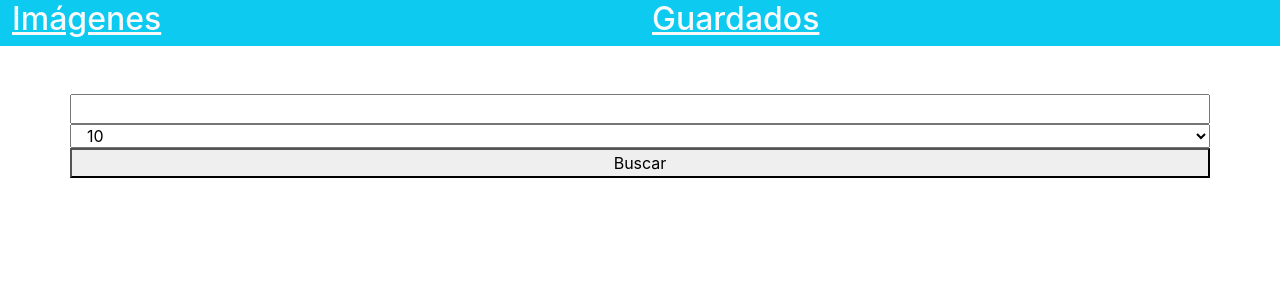
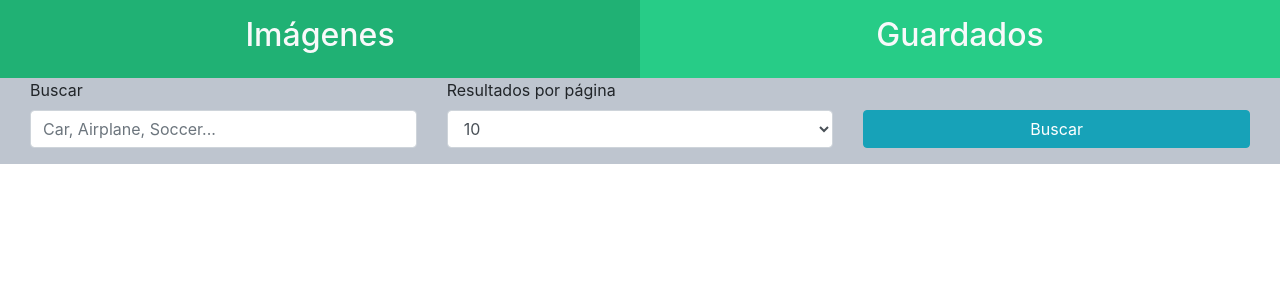
Before and after one commit to casco55/entrevista-wisboo, a React (Create React App) app: page / in a window 1280 px wide. Shown: the top 300 px of the page. Built offline with nearby package versions, Linux system fonts and the light colour scheme.

Commit message:
Controles de carga da imágenes

```diff
--- a/package.json
+++ b/package.json
@@ -7,6 +7,7 @@
     "@testing-library/react": "^11.2.7",
     "@testing-library/user-event": "^12.8.3",
     "axios": "^0.21.1",
+    "jquery": "^3.6.0",
     "react": "^17.0.2",
     "react-dom": "^17.0.2",
     "react-redux": "^7.2.4",
--- a/public/index.html
+++ b/public/index.html
@@ -10,7 +10,7 @@
       content="Web site created using create-react-app"
     />
      <!-- Bootstrap CSS -->
-     <link href="https://cdn.jsdelivr.net/npm/bootstrap@5.0.1/dist/css/bootstrap.min.css" rel="stylesheet" integrity="sha384-+0n0xVW2eSR5OomGNYDnhzAbDsOXxcvSN1TPprVMTNDbiYZCxYbOOl7+AMvyTG2x" crossorigin="anonymous">
+     <link rel="stylesheet" href="https://maxcdn.bootstrapcdn.com/bootstrap/4.5.2/css/bootstrap.min.css">
      <script src="https://kit.fontawesome.com/e18c4fac07.js" crossorigin="anonymous"></script>
 
     <link rel="apple-touch-icon" href="%PUBLIC_URL%/logo192.png" />
@@ -46,7 +46,15 @@
 
 
     <!-- Option 1: Bootstrap Bundle with Popper -->
-    <script src="https://cdn.jsdelivr.net/npm/bootstrap@5.0.1/dist/js/bootstrap.bundle.min.js" integrity="sha384-gtEjrD/SeCtmISkJkNUaaKMoLD0//ElJ19smozuHV6z3Iehds+3Ulb9Bn9Plx0x4" crossorigin="anonymous"></script>
+
+    <!-- jQuery library -->
+<script src="https://ajax.googleapis.com/ajax/libs/jquery/3.5.1/jquery.min.js"></script>
+
+<!-- Popper JS -->
+<script src="https://cdnjs.cloudflare.com/ajax/libs/popper.js/1.16.0/umd/popper.min.js"></script>
+
+<!-- Latest compiled JavaScript -->
+<script src="https://maxcdn.bootstrapcdn.com/bootstrap/4.5.2/js/bootstrap.min.js"></script>
 
     <!-- Option 2: Separate Popper and Bootstrap JS -->
     <!--
--- a/src/components/Guardados.js
+++ b/src/components/Guardados.js
@@ -46,7 +46,8 @@ class Guardados extends Component {
             console.log(resultado)
             this.setState({
                 lista: resultado.urls,
-                pages: resultado.paginas
+                pages: resultado.paginas,
+                page: resultado.pagina
             }, function(){
 
             })
@@ -115,35 +116,53 @@ class Guardados extends Component {
         return (
             <React.Fragment>
 
-                <div className="container my-5">
+                <div className="container-fluid buscador mt-0">
                     <div className="row">
-                       <select onChange={this.selectSizePage}>
+                        <form className="col-md-12 d-md-flex flex-md-row justify-content-around ">
+
+                          <div className="form-group col-md-3">
+                            <label>Resultados por página</label>
+                            <select className="form-control" onChange={this.selectSizePage}>
                                 <option value="10" selected>10</option>
                                 <option value="20">20</option>
                                 <option value="30">30</option>
                             </select>
-                       <select onChange={this.selectPage}>
+                           </div>
+                          <div className="form-group col-md-3">
+                            <label>Seleccionar página</label>
+                            <select className="form-control" onChange={this.selectPage}>
                                 {items}
                             </select>
                           </div>
+
+                        </form>
+                    </div>
                 </div>
 
-                <div className="container my-5" id="imagenes-guardas">
-
-                    <h2 className="text-center" onClick={this.mostrarLista}>Imágenes Guardadas</h2>
-                    <div className="row">
-                     {lista.map((imagen) =>(
-
-                            <div className="col-lg-4 my-3 d-flex flex-column">
-                                <img src={imagen.url} className="img-fluid"/>
+                <div className="container mt-5 mb-2">
+                    <h2 className="text-center" onClick={this.mostrarLista}>{pages == 0 ? 'No has agregado imágenes' : 'Imagenes Favoritas'}</h2>
+                    <h2 className={pages == 0 ? "d-none" : "text-center"}>Página {page} de {pages}</h2>
+                        <div className="card-columns">
+                            {lista && lista.map((imagen) =>(
+                            <div className="card">
+                                <img className="card-img-top img-fluid" src={imagen.url} alt="Card image cap" />
 
                             </div>
+
                         ))}
-
-                    {page > 1 && <button className="btn btn-info" onClick={this.handlePrevPage}>Anterior</button>}
-                   {page >=1 && page != pages && <button className="btn btn-info" onClick={this.handleNextPage}>Siguiente</button>}
                         </div>
                 </div>
+
+
+
+
+                {pages >1 && <div className="container-fluid pie py-3 mt-3">
+                        <div className="row justify-content-around">
+                            {page > 1 &&
+                            <button className="btn btn-info d-inline col-4" onClick={this.handlePrevPage}>Anterior</button>}
+                            {page >=1 && page != pages && <button className="btn btn-info d-inline col-4" onClick={this.handleNextPage}>Siguiente</button>}
+                        </div>
+                   </div>}
             </React.Fragment>
          );
     }
--- a/src/components/Header.js
+++ b/src/components/Header.js
@@ -1,22 +1,57 @@
 import React, { Component } from 'react';
 
 import { Link, link } from 'react-router-dom';
+import $ from 'jquery'
 
 class Header extends Component {
-    state = {  }
+
+
+    componentDidMount =() =>{
+
+        var location = window.location.href;
+        if (location.indexOf("guardados") > -1) {
+            $('#menu_guardado').removeClass('menu');
+            $('#menu_imagen').removeClass('menu_activo');
+            $('#menu_imagen').addClass('menu');
+            $('#menu_guardado').addClass('menu_activo');
+        }else{
+            $('#menu_imagen').removeClass('menu');
+            $('#menu_guardado').removeClass('menu_activo');
+            $('#menu_guardado').addClass('menu');
+            $('#menu_imagen').addClass('menu_activo');
+        }
+
+        $('#link_imagen').on('click', function() {
+            $('#menu_imagen').removeClass('menu');
+            $('#menu_guardado').removeClass('menu_activo');
+            $('#menu_guardado').addClass('menu');
+            $('#menu_imagen').addClass('menu_activo');
+        })
+        $('#link_guardado').on('click', function() {
+            $('#menu_guardado').removeClass('menu');
+            $('#menu_imagen').removeClass('menu_activo');
+            $('#menu_imagen').addClass('menu');
+            $('#menu_guardado').addClass('menu_activo');
+        })
+
+    }
+
+
     render() {
+
+
         return (
             <section id="header">
                 <div className="container-fluid">
                     <div className="row no-gutter">
-                        <div className="col-6 bg-info text-right">
+                        <div className="col-6 py-3 text-center menu_activo" id="menu_imagen">
                             <h2>
-                                <Link to="/" className="text-light">Imágenes</Link>
+                                <Link to="/" className="text-light" id="link_imagen">Imágenes</Link>
                             </h2>
                         </div>
-                        <div className="col-6 bg-info">
+                        <div className="col-6 py-3 text-center menu" id="menu_guardado">
                             <h2>
-                                <Link to="/guardados" className="text-light">Guardados</Link>
+                                <Link to="/guardados" className="text-light" id="link_guardado">Guardados</Link>
                             </h2>
                         </div>
                     </div>
--- a/src/components/Imagenes.js
+++ b/src/components/Imagenes.js
@@ -1,5 +1,6 @@
 import React, { Component, useState } from 'react';
 import axios from 'axios';
+import $ from 'jquery'
 
 
 // Redux
@@ -15,7 +16,9 @@ const end_point = 'http://localhost/api_rest/api.php';
 
 class Imagenes extends Component {
 
+    componentDidMount = () =>{
 
+    }
 
     state = {
         nombre: '',
@@ -41,7 +44,8 @@ class Imagenes extends Component {
                 const resultado = jsonResponse.data
                 this.setState({
                     img: resultado.results,
-                    paginas: resultado.total_pages
+                    paginas: resultado.total_pages,
+                    pagina: 1
                 }, function(){
                     const llenado = [];
                     for (let i = 1; i <= this.state.paginas; i++) {
@@ -51,6 +55,7 @@ class Imagenes extends Component {
                     console.log(llenado)
                     this.setState({items: llenado}, function(){
                     console.log(this.state.items)
+                    document.ready = document.getElementById("selector").value = this.state.pagina;
                     })
                 })
             })
@@ -60,6 +65,7 @@ class Imagenes extends Component {
 
 
    handleSubmit = e => {
+       e.preventDefault()
         if(this.state.nombre == ""){
             alert('debe completar el campo de buscar');
         }else{
@@ -93,8 +99,10 @@ class Imagenes extends Component {
 
 
    handleNextPage = e =>{
-
-    this.setState({pagina: this.state.pagina+1}, function () {
+        const page_data = this.state.pagina;
+        const page_update = Number(page_data) + 1;
+        console.log(page_update)
+     this.setState({pagina: page_update}, function () {
         axios.get(`${end_point}?query=${this.state.nombre}&page=${this.state.pagina}&size=${this.state.size}`)
         .then(response => {
             return response
@@ -105,7 +113,7 @@ class Imagenes extends Component {
                 img: resultado.results,
                 paginas: resultado.total_pages
             }, function(){
-                console.log(this.state.paginas)
+                console.log(this.state.pagina)
                 document.ready = document.getElementById("selector").value = this.state.pagina;
             })
         })
@@ -115,7 +123,10 @@ class Imagenes extends Component {
 }
 
     handlePrevPage  = e =>{
-        this.setState({pagina: this.state.pagina-1}, function () {
+        const page_data = this.state.pagina;
+        const page_update = Number(page_data) - 1;
+        console.log(page_update)
+        this.setState({pagina: page_update}, function () {
         axios.get(`${end_point}?query=${this.state.nombre}&page=${this.state.pagina}&size=${this.state.size}`)
         .then(response => {
             return response
@@ -125,7 +136,7 @@ class Imagenes extends Component {
             this.setState({
                 img: resultado
             }, function(){
-                console.log(this.state.paginas)
+                console.log(this.state.pagina)
                 document.ready = document.getElementById("selector").value = this.state.pagina;
             })
         })
@@ -153,7 +164,8 @@ class Imagenes extends Component {
     }
 
     changePage = e =>{
-        this.setState({pagina: e.target.value}, function () {
+        const pagina = Number(e.target.value)
+        this.setState({pagina: pagina}, function () {
             axios.get(`${end_point}?query=${this.state.nombre}&page=${this.state.pagina}&size=${this.state.size}`)
             .then(response => {
                 return response
@@ -162,7 +174,7 @@ class Imagenes extends Component {
                 const resultado = jsonResponse.data
                 this.setState({
                     img: resultado.results,
-                    paginas: resultado.total_pages
+                    paginas: resultado.total_pages,
                 }, function(){
                     console.log(this.state.pagina)
                 })
@@ -177,22 +189,35 @@ class Imagenes extends Component {
         return (
 
             <React.Fragment>
-                <div className="container my-5">
+                <div className="container-fluid buscador mt-0">
                     <div className="row">
-                       <input type="text" onChange={this.nombreImagen} />
-                       <select onChange={this.sizePage}>
-                            <option value="10" selected>10</option>
-                            <option value="20">20</option>
-                            <option value="30">30</option>
-                       </select>
-                       <button onClick={this.handleSubmit}>Buscar</button>
+
+
+                        <form className="col-md-12 d-md-flex flex-row justify-content-around" onSubmit={this.handleSubmit}>
+                          <div className="form-group col-md-4">
+                            <label>Buscar</label>
+                            <input type="text" className="form-control" placeholder="Car, Airplane, Soccer..." onChange={this.nombreImagen} />
+                          </div>
+                          <div className="form-group col-md-4">
+                            <label>Resultados por página</label>
+                            <select className="form-control" onChange={this.sizePage}>
+                                <option value="10" selected>10</option>
+                                <option value="20">20</option>
+                                <option value="30">30</option>
+                            </select>
+                          </div>
+                          <div className="form-group col-md-4 d-flex mt-3 mt-md-0">
+                            <input className="btn btn-info align-self-end col-12" type="submit" value="Buscar" />
+                          </div>
+                        </form>
                     </div>
                 </div>
                 <div className="container">
+                {img ? pagina !=0 &&  <h3 className="text-center">Seleccione la página.</h3>: ''}
+                    <div className="row col-8 col-md-4 mx-auto mt-0 my-3">
                     {pagina !=0 &&
-                        <select id="selector" onChange={this.changePage}>
+                        <select id="selector" className={!paginas ? "d-none": "form-control"} onChange={this.changePage}>
                             {items.map((opcion) =>{
-
 
 
                             const a = <option value={opcion.valor}>{opcion.valor}</option>
@@ -204,25 +229,53 @@ class Imagenes extends Component {
                         )}
                         </select>
                     }
-                    {pagina > 0 && <h2 className="text-center">Página {pagina} de {paginas}</h2>}
-                    <div className="row">
+                </div>
+                    {paginas < 1 ? <h2 className="text-center"></h2> : !img ? <h2 className="text-center">No se han encontrado resultados</h2> : <h2 className="text-center">Página {pagina} de {paginas}</h2>}
+                <div className="container">
+                    <div className="card-columns">
+                        {img && img.map((imagen) =>(
+                            <div className="card">
+                                <img className="card-img-top img-fluid" src={imagen.urls.thumb} alt="Card image cap" />
+                                <div class="card-body d-flex">
+                                    <a className="btn btn-info col-lg-8 mx-auto mt-2" href={imagen.urls.small} onClick={this.saveImage}>Guardar</a>
+
+                                </div>
+
+                            </div>
+
+                        ))}
+                    </div>
+
+
+
+
+
+                    {/* <div className="row">
 
                         {img.map((imagen) =>(
 
-                            <div className="col-lg-4 my-3 d-flex flex-column">
+                            <div className="col-lg-4 my-3 d-flex flex-column item">
                                 <img src={imagen.urls.small} className="img-fluid"/>
-                                <a className="btn btn-info col-lg-8 mx-auto" href={imagen.urls.small} onClick={this.saveImage}>Guardar</a>
+                                <a className="btn btn-info col-lg-8 mx-auto mt-2" href={imagen.urls.small} onClick={this.saveImage}>Guardar</a>
 
 
                             </div>
                         ))}
 
 
-                   {pagina > 1 && <button className="btn btn-info" onClick={this.handlePrevPage}>Anterior</button>}
-                   {pagina >=1 && pagina != paginas && <button className="btn btn-info" onClick={this.handleNextPage}>Siguiente</button>}
+                    </div> */}
+                </div>
 
-                    </div>
+
                 </div>
+
+                {paginas > 1 && <div className="container-fluid pie py-3 mt-3">
+                        <div className="row justify-content-around">
+                            {pagina > 1 &&
+                            <button className="btn btn-info d-inline col-4" onClick={this.handlePrevPage}>Anterior</button>}
+                            {pagina >=1 && pagina != paginas && <button className="btn btn-info d-inline col-4" onClick={this.handleNextPage}>Siguiente</button>}
+                        </div>
+                   </div>}
 
 
                 </React.Fragment>
--- a/src/index.css
+++ b/src/index.css
@@ -11,3 +11,39 @@ code {
   font-family: source-code-pro, Menlo, Monaco, Consolas, 'Courier New',
     monospace;
 }
+a{
+  text-decoration: none;
+}
+a:hover{
+  text-decoration: none;
+}
+.menu{
+  background-color: #27cc87;
+}
+.menu_activo{
+  background-color: #20b174;
+}
+.buscador{
+  background-color: rgb(190, 197, 207);
+}
+.pie{
+  background-color: rgb(190, 197, 207);
+}
+.card{
+  border: 3px solid rgb(128, 128, 128);
+  padding: 0.5em;
+}
+@media (min-width: 768px) {
+  .card-columns {column-count: 3;}
+
+}
+
+/* Large devices (desktops, 992px and up) */
+@media (min-width: 992px) {
+ .card-columns {column-count: 4;}
+}
+
+/* Extra large devices (large desktops, 1200px and up) */
+@media (min-width: 1200px) {
+   .card-columns {column-count: 4;}
+}
```
Also changed, not shown: 1 other file (tests, documents, lock files or other folders). Lines whose indentation alone changed are shown as unchanged.
